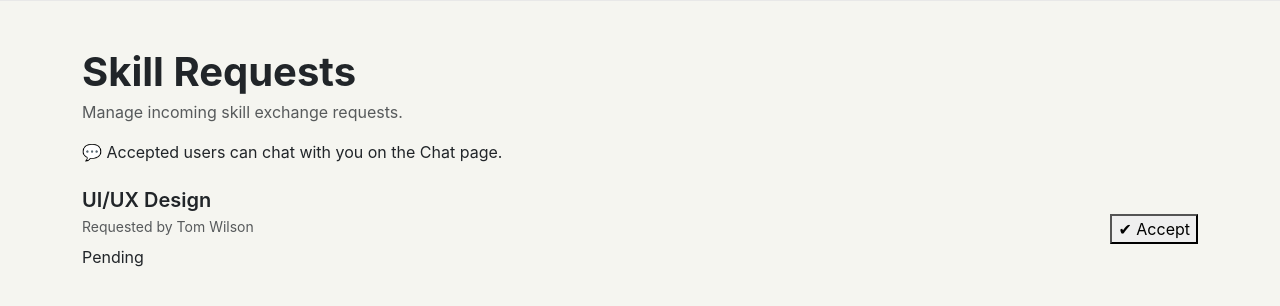
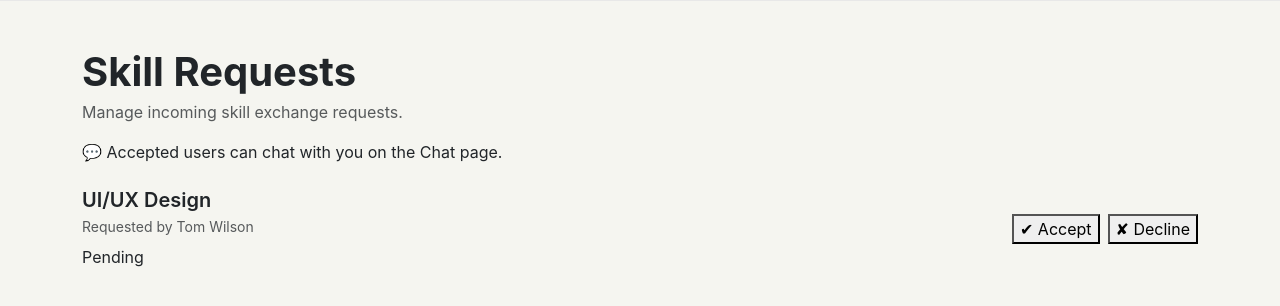
Before and after one commit to sahilppatel1807/skill_swap, a Python web app: template templates/requests.html in a window 1280 px wide. Shown: the part 60-366 px from the top of the page. Run offline with Jinja, Linux system fonts and the light colour scheme; the template is opened without the code that fills it, so the values that code supplies are empty.

Commit message:
Add Decline button to UI/UX card

```diff
--- a/templates/requests.html
+++ b/templates/requests.html
@@ -23,6 +23,7 @@
             </div>
             <div class="d-flex gap-2">
                 <button class="btn-accept">✔ Accept</button>
+                <button class="btn-decline">✘ Decline</button>
             </div>
         </div>
     </div>
```
